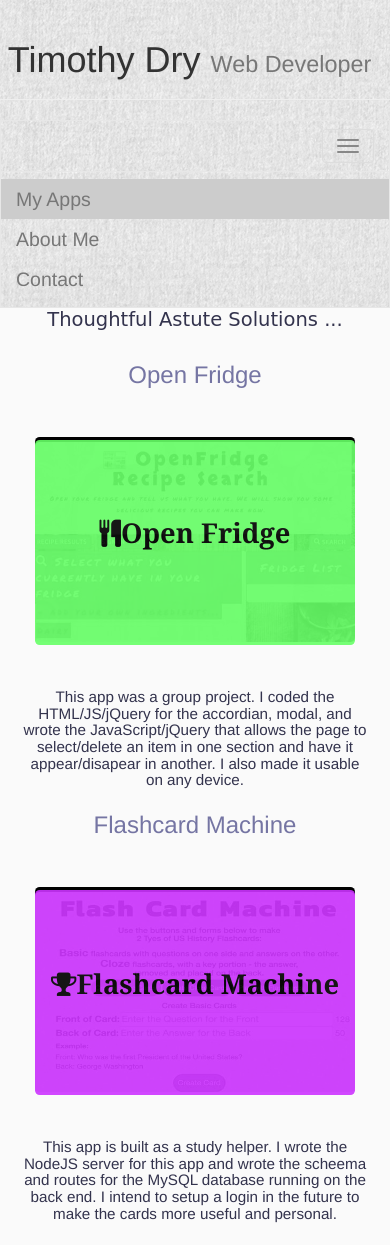
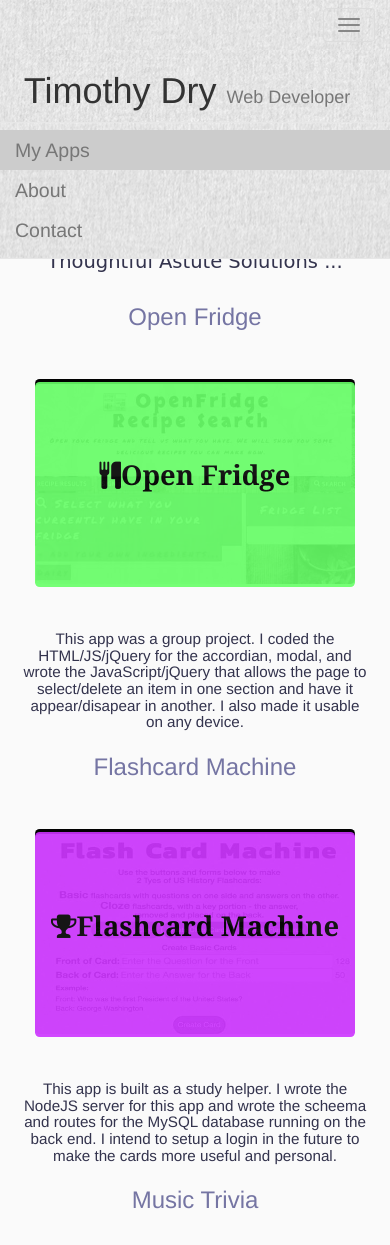
Before and after one commit to dryguy99/Portfolio2, a PHP site: page / in a window 390 px wide, after a click on "Toggle navigation". Shown: the top 1245 px of the page. Run offline with PHP 8.4, Linux system fonts and the light colour scheme; some libraries are stand-ins or nearby versions; some web fonts are replaced.

Commit message:
updated nav position and set new media queries for moble

```diff
--- a/public/css/output.css
+++ b/public/css/output.css
@@ -102,6 +102,18 @@
   color: #0000cc; }
 
 @media screen and (max-width: 499px) {
+  #contactme {
+    padding-top: 65vw; }
+
+  #aboutme {
+    padding-top: 65vw; }
+
+  h1 small {
+    font-size: 50%; }
+
+  .myappsection {
+    padding-top: 64vw; }
+
   #mymessage {
     font-size: 4.0vw; }
 
--- a/public/css/style.css
+++ b/public/css/style.css
@@ -1,4 +1,5 @@
 .myappsection {
+  padding-top: 8vw;
  background: #fafafa;
 }
 .myapp-img {
--- a/public/index.html
+++ b/public/index.html
@@ -27,11 +27,12 @@
     <container class="fluid">
       <!-- navbar -->
       <section class='navagation'>
-        <div class="page-header">
+        <!-- <div class="page-header">
           <h1 class='title'>Timothy Dry <small> Web Developer</small></h1>
-        </div>
-        <nav class="navbar navbar-default">
+        </div> -->
+        <nav class="navbar navbar-default navbar-fixed-top">
           <div class="container-fluid">
+
             <!-- Brand and toggle get grouped for better mobile display -->
             <div class="navbar-header">
               <button type="button" class="navbar-toggle collapsed" data-toggle="collapse" data-target="#bs-example-navbar-collapse-1" aria-expanded="false">
@@ -41,13 +42,15 @@
                 <span class="icon-bar"></span>
               </button>
             </div>
-
+            <div class="navbar navbar-left">
+              <h1 class='title'>Timothy Dry <small> Web Developer</small></h1>
+            </div>
             <!-- Collect the nav links, forms, and other content for toggling -->
             <div class="collapse navbar-collapse" id="bs-example-navbar-collapse-1">
-              <ul class="nav navbar-nav">
+              <ul class="nav navbar-nav navbar-right">
                 <!-- To DO: change href to onclick function -->
                 <li id="mystart"><a class='mynav' value='myappsection'>My Apps<span class="sr-only">(current)</span></a></li>
-                <li><a class='mynav' value='aboutme'>About Me</a></li>
+                <li><a class='mynav' value='aboutme'>About</a></li>
                 <li><a class='mynav' value='contactme'>Contact</a></li>
               </ul>
             </div><!-- /.navbar-collapse -->
```
Also changed, not shown: other parts of public/css/output.css (+33 -0 lines), public/css/input.scss (+62 -2 lines), 1 other file.
